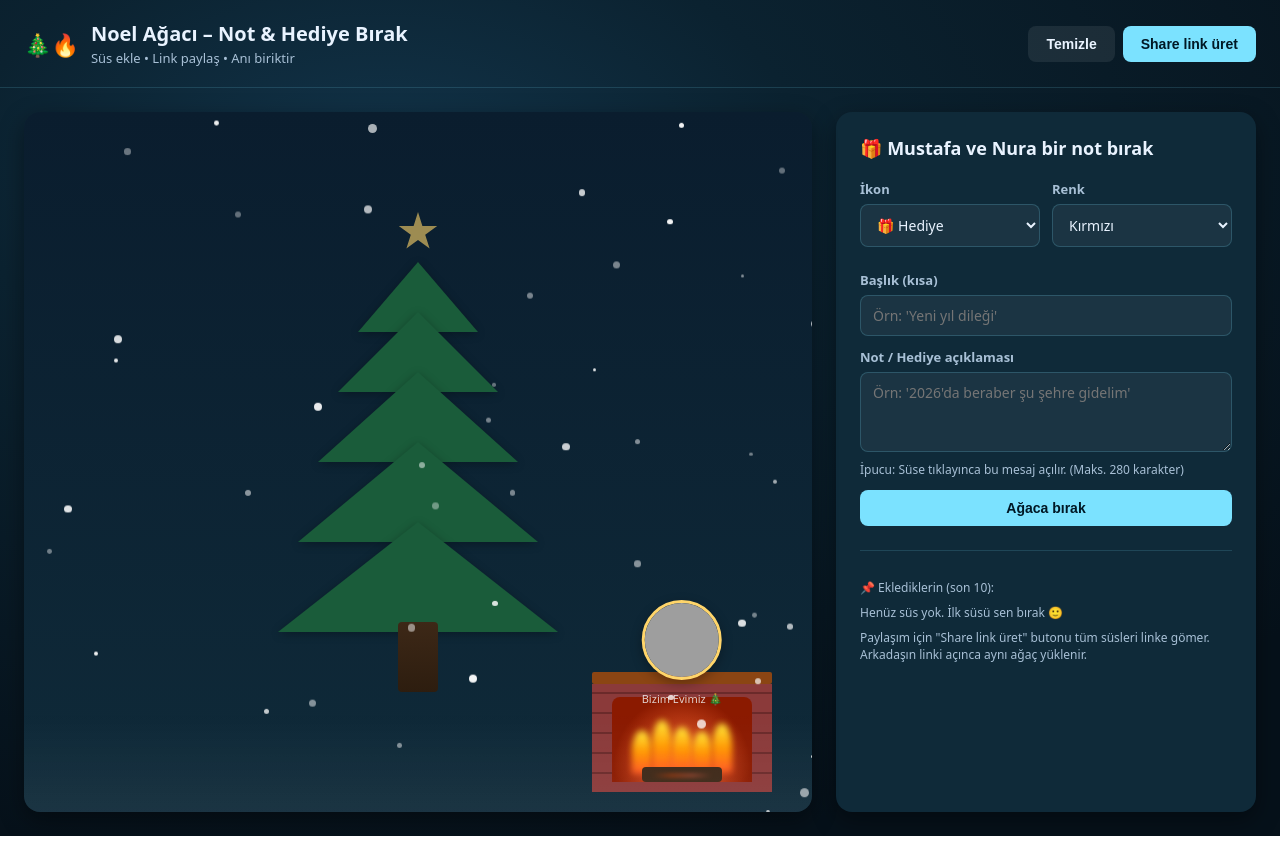
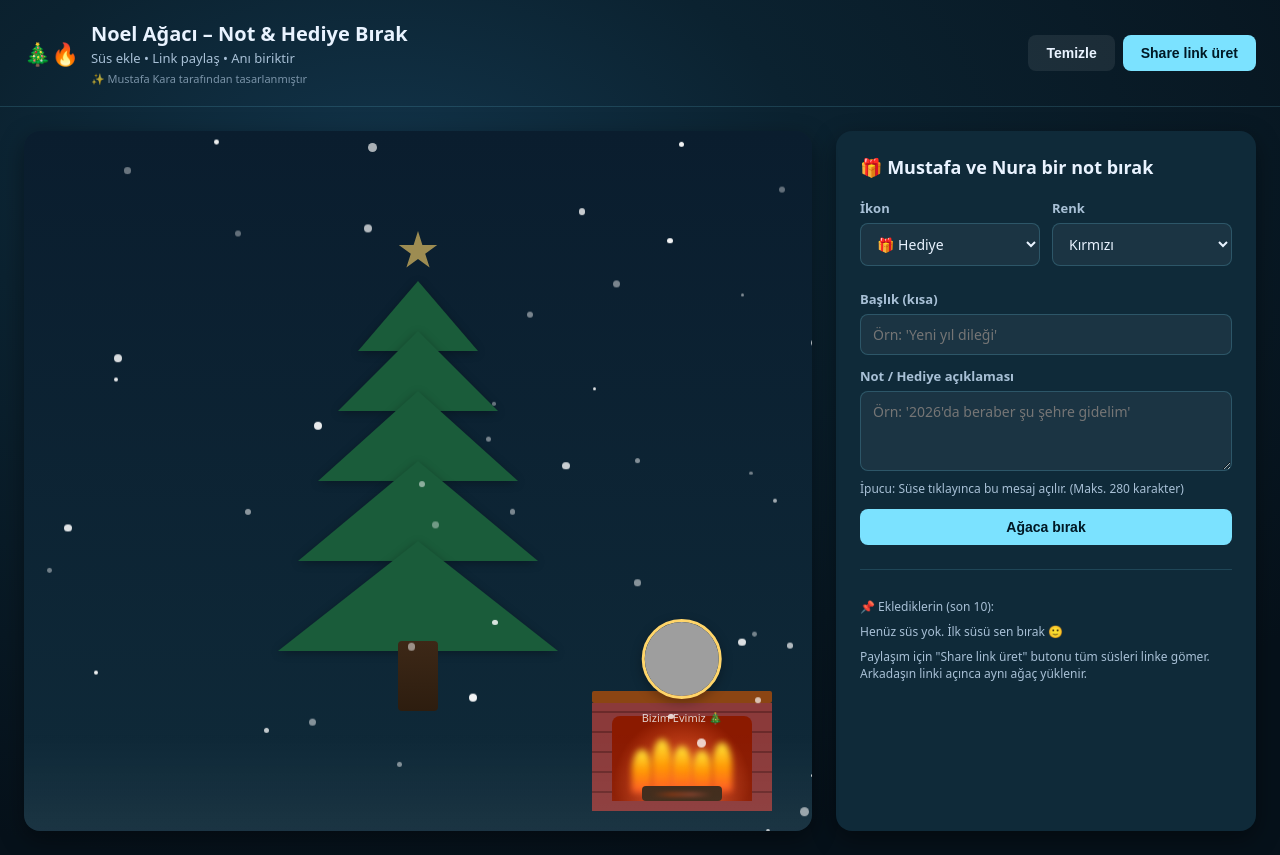
Before and after one commit to mkara8000-rgb/Christmas-tree, a plain HTML site: page index.html in a window 1280 px wide. Drawn offline with Linux system fonts and the light colour scheme; grey boxes are pictures that could not be loaded.

Commit message:
Update index.html

```diff
--- a/index.html
+++ b/index.html
@@ -515,6 +515,9 @@ main{
       <div>
         <h1>Noel Ağacı – Not & Hediye Bırak</h1>
         <div class="tag">Süs ekle • Link paylaş • Anı biriktir</div>
+        <div style="font-size:11px;color:var(--muted);margin-top:4px;opacity:0.7">
+          ✨ Mustafa Kara tarafından tasarlanmıştır
+        </div>
       </div>
     </div>
     <div class="panel">
```
